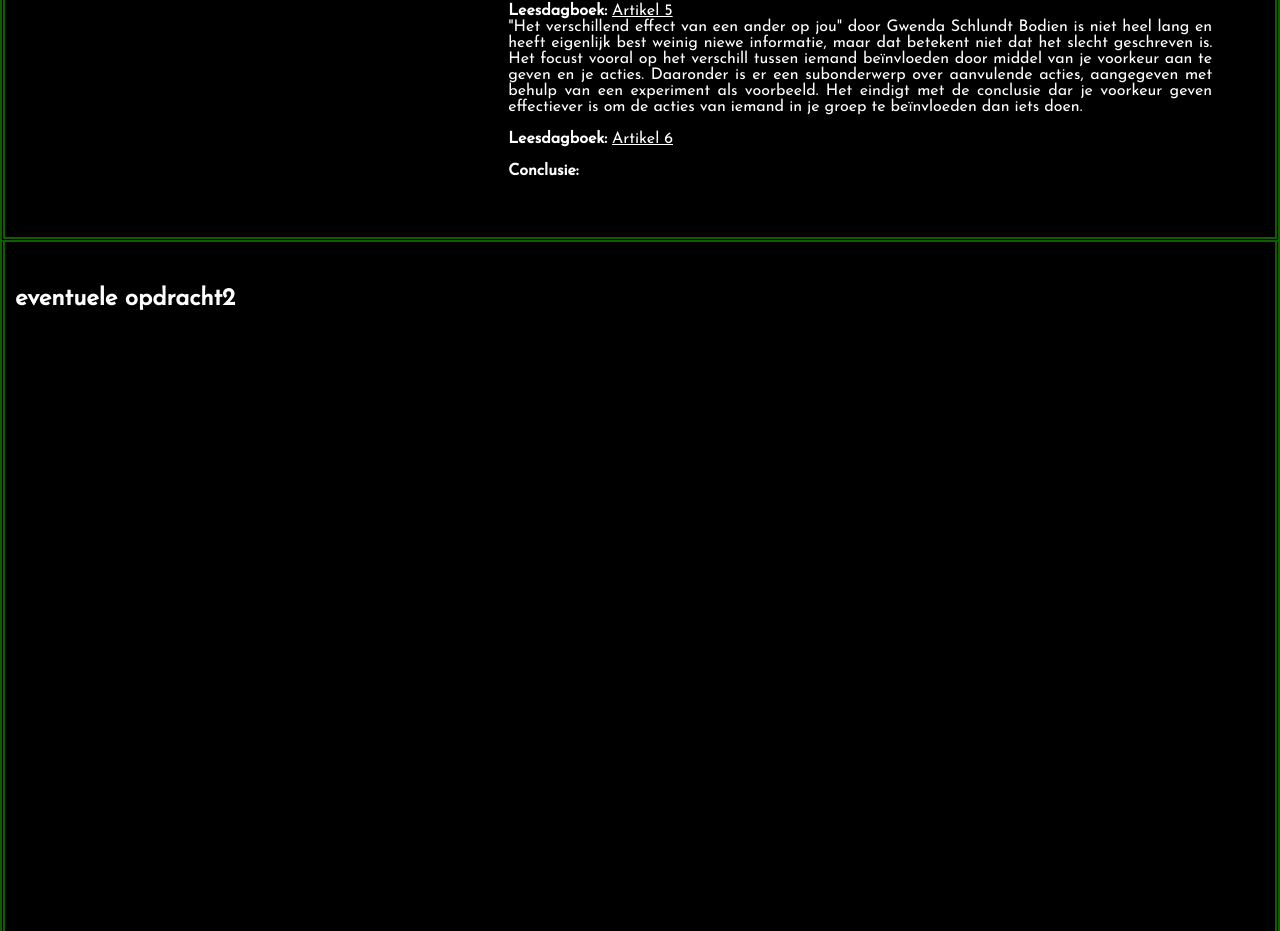
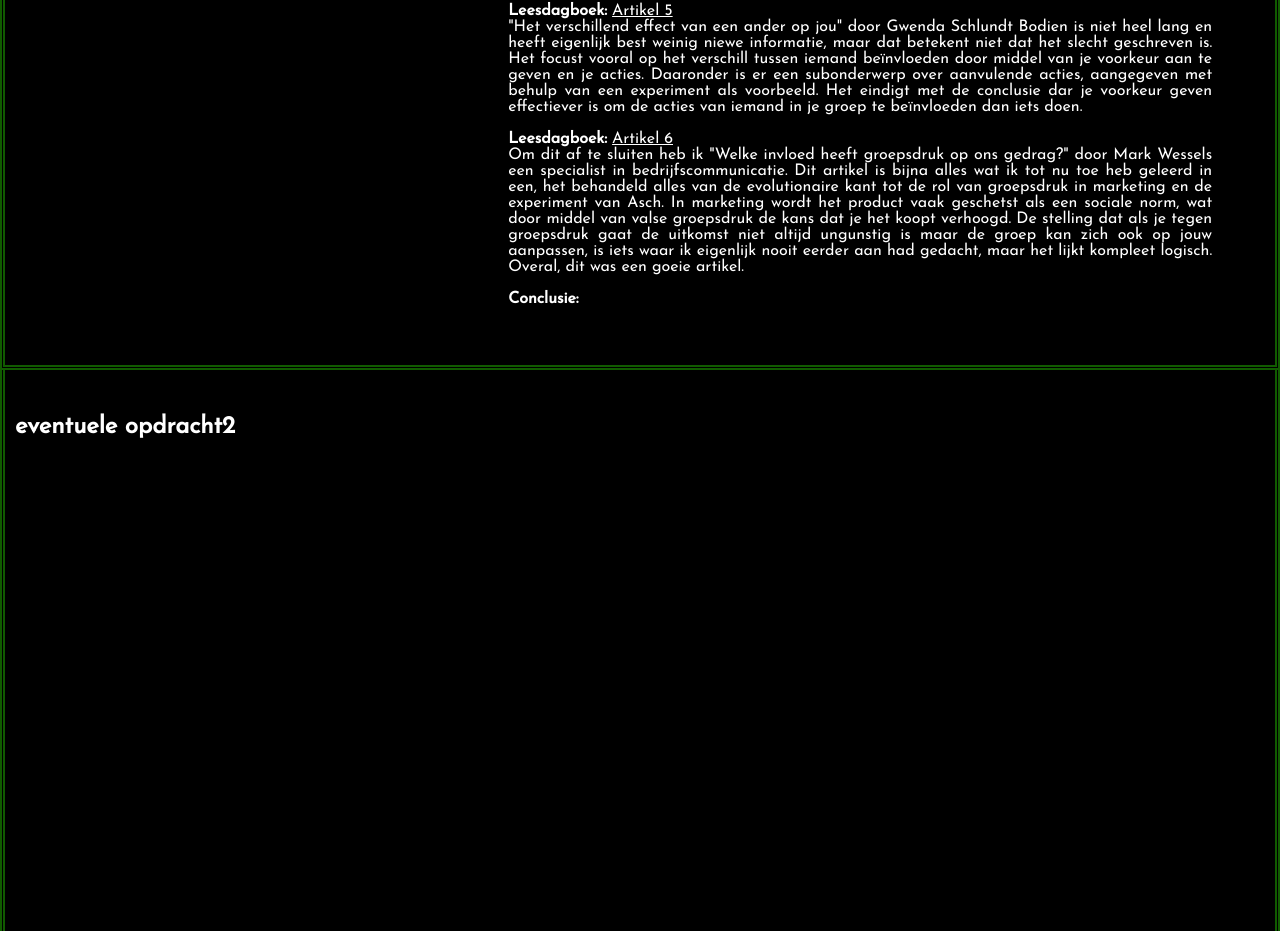
Before and after one commit to Voidpasss/NL-Blog, a plain HTML site: page index.html in a window 1280 px wide. Shown: the part 1855-2786 px from the top of the page. Drawn offline with Linux system fonts and the light colour scheme.

Commit message:
shmeebop
👀👀🦴🦴🫀🫀

```diff
--- a/index.html
+++ b/index.html
@@ -50,7 +50,7 @@
                 <p class="normtext"><b>Leesdagboek: </b><a href="https://www.kuleuven.be/thomas/page/persoonsvormende-achtergronden-groepsdruk/">Artikel 3</a><br>Groepsdruk en individualiteit is veruit de langste en meest uitgebreide artikel dat ik heb kunnen vinden en niet alles is relevant voor mijn vraag, dus ik zal zich alleen richten op alles tot en met 3.2. Een van de grootste punten van dit artikel is dat er een balans moet zijn tussen groep en individu, de mens heeft van natuur een behoefte om tot een groep te behoren en het is normaal om in overeenstemming met de groep te handelen, maar het is van belang dat je nooit je individualiteit laat overheersen daardoor. Het maakt gebruik van meerdere experimenten als voorbeelden. Het experiment van Asch laat zien hoe de mening van de meerderheid jouw mening kan beïnvloeden omdat je niet anders wil zijn van de rest en ook al verander je je mening niet voelt zich nog altijd onder de druk. 3.2 gaat over hoe in elke groep regels aanwezig zijn, ook als die nooit direct ingezet werden en hoe we zich onbewust aan die regels houden. Het enige kritiekpunt dat ik heb, is dat sommige experimenten gewoon worden beschreven zonder een conclusie te geven of uit te leggen waarom ze relevant zijn voor het onderwerp.</p>
                 <p class="normtext"><b>Leesdagboek: </b><a href="https://www.dieponderzoek.nl/wie-is-het-meest-gevoelig-voor-peer-pressure/">Artikel 4</a><br>"Wie is het meest gevoelig voor peer pressure" door Linda Duits stelt dat vooral pubers met groepsdruk te maken hebben, maar geeft daar geen reden of argument voor. Het artikel is gebaseerd op een onderzoek dat jongeren verdeeld in drie types van toenemende gevoeligheid voor conformisme (je gedrag aanpassen op een groep) op basis van een vragenlijst. De types werden op ras en geslacht geëvalueerd, maar er zijn geen nuttige conclusies getrokken en ik krijg het gevoel dat hier sprake is van selection bias. Overal was dit artikel voor mijn gevoel compleet nutteloos.</p>
                 <p class="normtext"><b>Leesdagboek: </b><a href="https://progressiegerichtwerken.com/verschillend-effect-voorkeur-ander-actie-jou/">Artikel 5</a><br>"Het verschillend effect van een ander op jou" door Gwenda Schlundt Bodien is niet heel lang en heeft eigenlijk best weinig niewe informatie, maar dat betekent niet dat het slecht geschreven is. Het focust vooral op het verschill tussen iemand beïnvloeden door middel van je voorkeur aan te geven en je acties. Daaronder is er een subonderwerp over aanvulende acties, aangegeven met behulp van een experiment als voorbeeld. Het eindigt met de conclusie dar je voorkeur geven effectiever is om de acties van iemand in je groep te beïnvloeden dan iets doen.</p>
-                <p class="normtext"><b>Leesdagboek: </b><a href="">Artikel 6</a><br></p>
+                <p class="normtext"><b>Leesdagboek: </b><a href="https://communicatieuitgelegd.nl/maatschappelijke-communicatie/welke-invloed-groepsdruk-op-gedrag/">Artikel 6</a><br>Om dit af te sluiten heb ik "Welke invloed heeft groepsdruk op ons gedrag?" door Mark Wessels een specialist in bedrijfscommunicatie. Dit artikel is bijna alles wat ik tot nu toe heb geleerd in een, het behandeld alles van de evolutionaire kant tot de rol van groepsdruk in marketing en de experiment van Asch. In marketing wordt het product vaak geschetst als een sociale norm, wat door middel van valse groepsdruk de kans dat je het koopt verhoogd. De stelling dat als je tegen groepsdruk gaat de uitkomst niet altijd ungunstig is maar de groep kan zich ook op jouw aanpassen, is iets waar ik eigenlijk nooit eerder aan had gedacht, maar het lijkt kompleet logisch. Overal, dit was een goeie artikel.</p>
                 <p class="normtext"><b>Conclusie: </b><br></p>
             </div>
         </section>
```
